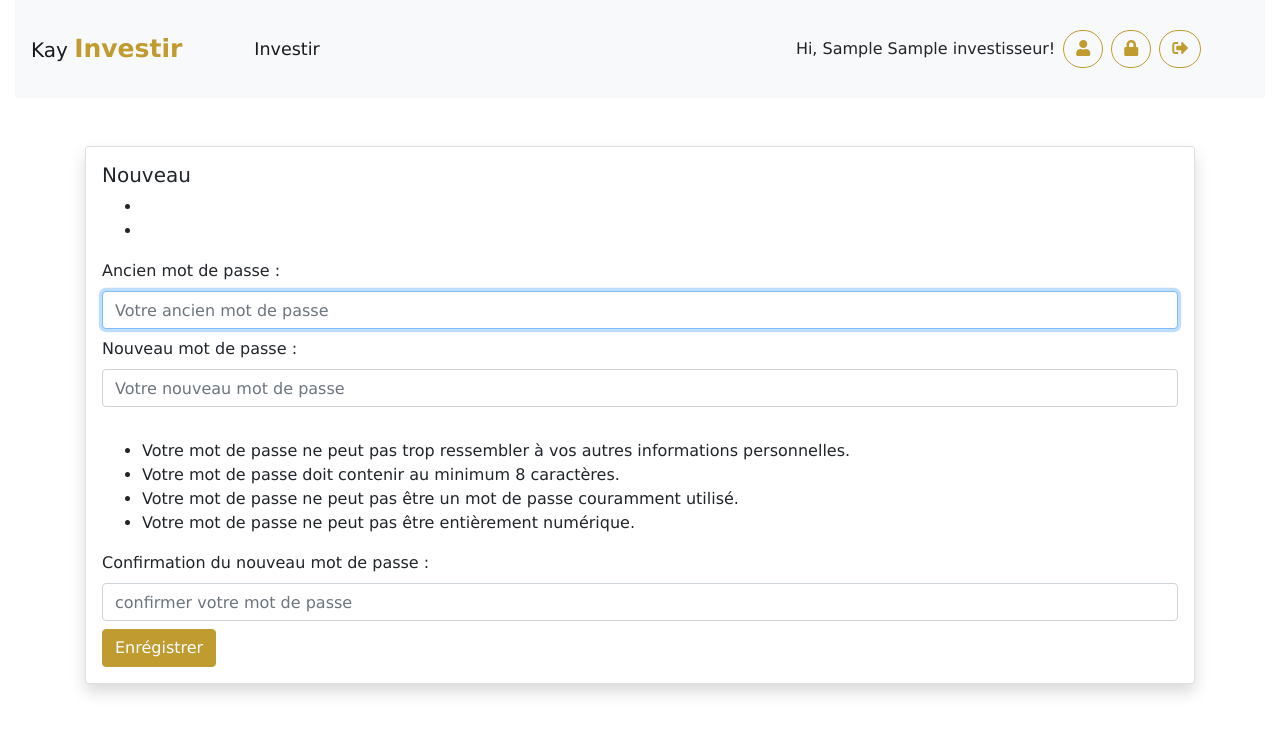
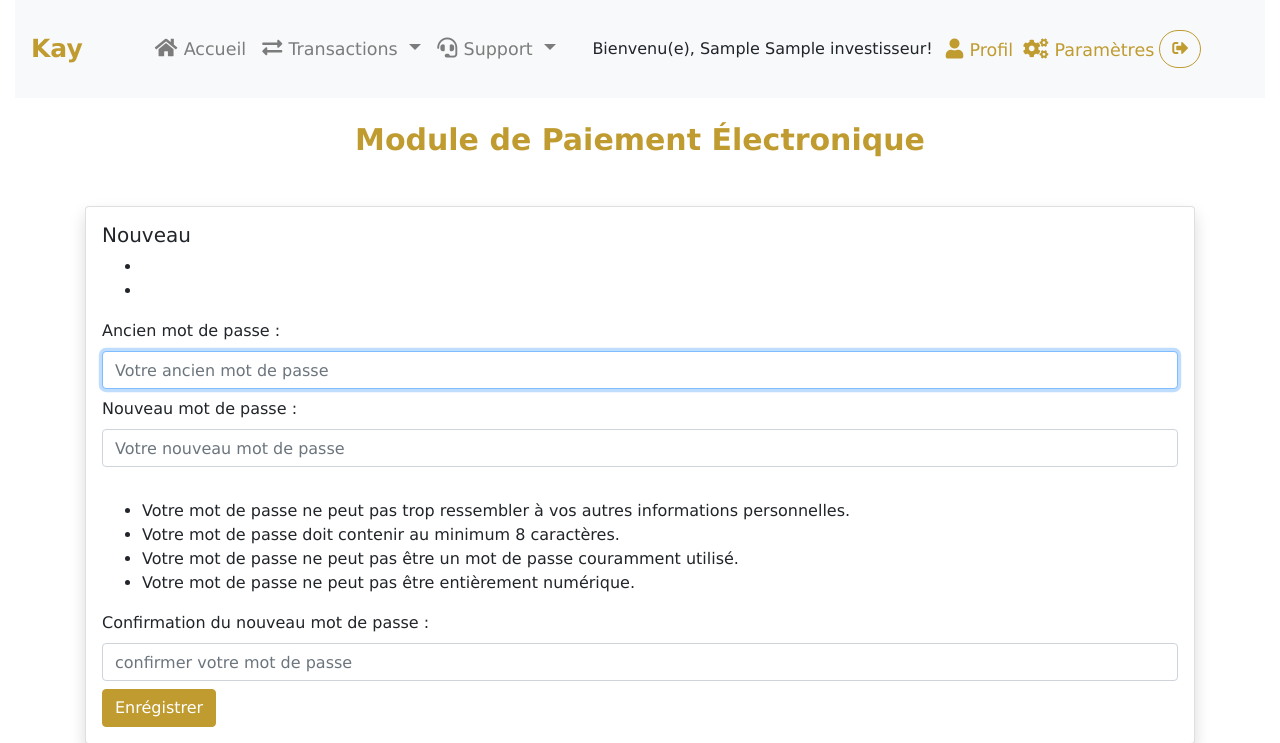
Before and after one commit to youmasther/invest, a Django app: page /accounts/change_password in a window 1280 px wide. Shown: the top 743 px of the page. Run offline with Django 4.2, Linux system fonts and the light colour scheme; a user stored in the database is signed in; tables that the repository leaves empty hold one stand-in row (values such as "Sample post"); some libraries are stand-ins or nearby versions.

Commit message:
refactor: change nav

```diff
--- a/invest/templates/inc/_nav.html
+++ b/invest/templates/inc/_nav.html
@@ -2,9 +2,8 @@
 <div class="container-fluid">
   <nav class="navbar navbar-expand-lg navbar-light bg-light">
     <a class="navbar-brand" href="{% url 'home' %}">
-      Kay
       <span class="text-primary" style="font-size: 25px; font-weight: bold">
-        Investir
+        Kay
       </span>
     </a>
     <button
@@ -21,33 +20,78 @@
 
     <div class="collapse navbar-collapse ml-5" id="navbarSupportedContent">
       <ul class="navbar-nav mr-auto">
-        <li class="nav-item active">
-          <a class="nav-link" href="#invest_box"
-            ><small>Investir</small> <span class="sr-only">(current)</span></a
+        <li class="nav-item">
+          <a class="nav-link" href="{% url 'home' %}">
+            <i class="fas fa-home"></i> <small>Accueil</small>
+          </a>
+        </li>
+        <li class="nav-item dropdown">
+          <a
+            class="nav-link dropdown-toggle"
+            href="#"
+            id="transactionsDropdown"
+            role="button"
+            data-toggle="dropdown"
+            aria-haspopup="true"
+            aria-expanded="false"
           >
+            <i class="fas fa-exchange-alt"></i> <small>Transactions</small>
+          </a>
+          <div class="dropdown-menu" aria-labelledby="transactionsDropdown">
+            <a class="dropdown-item" href="#make_payment"
+              ><i class="fas fa-credit-card"></i>
+              <small>Faire un paiement</small></a
+            >
+            {% if request.user.is_authenticated and request.user.investisseur %}
+            <a class="dropdown-item" href="{% url 'profile' %}"
+              ><i class="fas fa-list"></i>
+              <small>Liste des transactions</small></a
+            >
+            {% endif %}
+          </div>
+        </li>
+        <li class="nav-item dropdown">
+          <a
+            class="nav-link dropdown-toggle"
+            href="#"
+            id="supportDropdown"
+            role="button"
+            data-toggle="dropdown"
+            aria-haspopup="true"
+            aria-expanded="false"
+          >
+            <i class="fas fa-headset"></i> <small>Support</small>
+          </a>
+          <div class="dropdown-menu" aria-labelledby="supportDropdown">
+            <a class="dropdown-item" href="#faqs"
+              ><i class="fas fa-question-circle"></i> <small>FAQs</small></a
+            >
+            <a class="dropdown-item" href="#contact"
+              ><i class="fas fa-envelope"></i> <small>Contact</small></a
+            >
+          </div>
         </li>
       </ul>
       <form class="form-inline my-2 my-lg-0 mr-5">
-        {% if request.user.is_authenticated %}
-        <label class="label mr-2">Hi, {{request.user.investisseur}}!</label>
-        <a
-          class="btn btn-outline-primary btn-round my-2 my-sm-0 mr-2"
-          href="{% url 'profile' %}"
-          title="Mon compte"
-          ><i class="fas fa-user"></i
-        ></a>
-        <a
-          class="btn btn-outline-primary btn-round my-2 my-sm-0 mr-2"
-          href="{% url 'change_password' %}"
-          title="changer de mot passe"
-          ><i class="fas fa-lock"></i
-        ></a>
+        {% if request.user.is_authenticated and request.user.investisseur %}
+        <label class="label mr-2"
+          >Bienvenu(e), {{request.user.investisseur}}!</label
+        >
+
+        <a class="nav-link" href="{% url 'profile' %}">
+          <i class="fas fa-user text-primary"></i> <small>Profil</small>
+        </a>
+
+        <a class="nav-link" href="{% url 'change_password' %}">
+          <i class="fas fa-cogs text-primary"></i> <small>Paramètres</small>
+        </a>
         <a
           class="btn btn-outline-primary btn-round my-2 my-sm-0"
           href="{% url 'logout' %}"
           title="Déconnexion"
-          ><i class="fas fa-sign-out-alt"></i
-        ></a>
+        >
+          <i class="fas fa-sign-out-alt"></i>
+        </a>
         {% else %}
         <button
           class="btn btn-outline-primary btn-round my-2 my-sm-0"
@@ -62,4 +106,11 @@
       </form>
     </div>
   </nav>
+
+  <!-- Titre placé après la barre de navigation et centré -->
+  <div class="container mt-4 text-center">
+    <h1 class="text-primary" style="font-size: 30px; font-weight: bold">
+      Module de Paiement Électronique
+    </h1>
+  </div>
 </div>
```
Also changed, not shown: db.sqlite3 (added).
